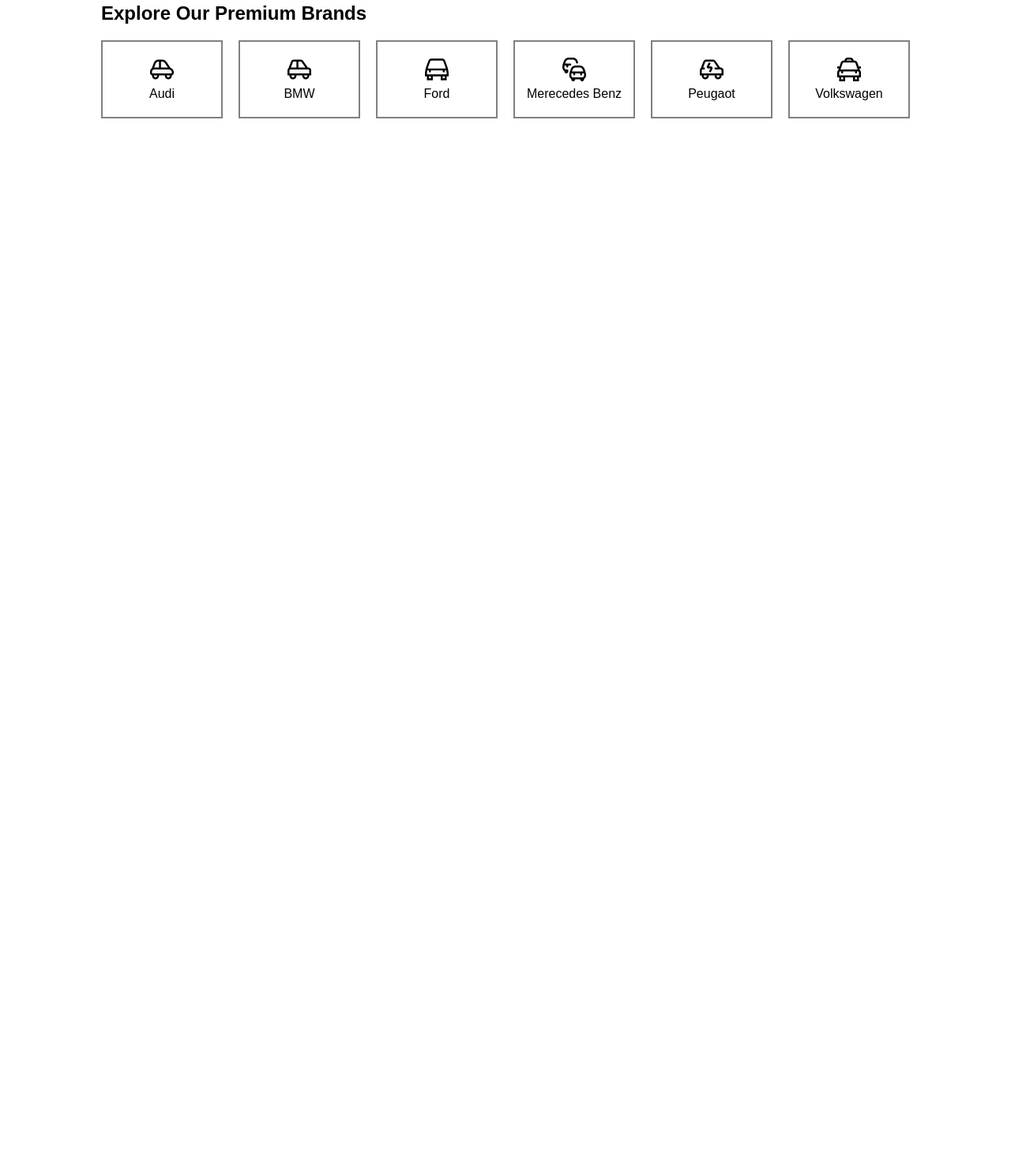
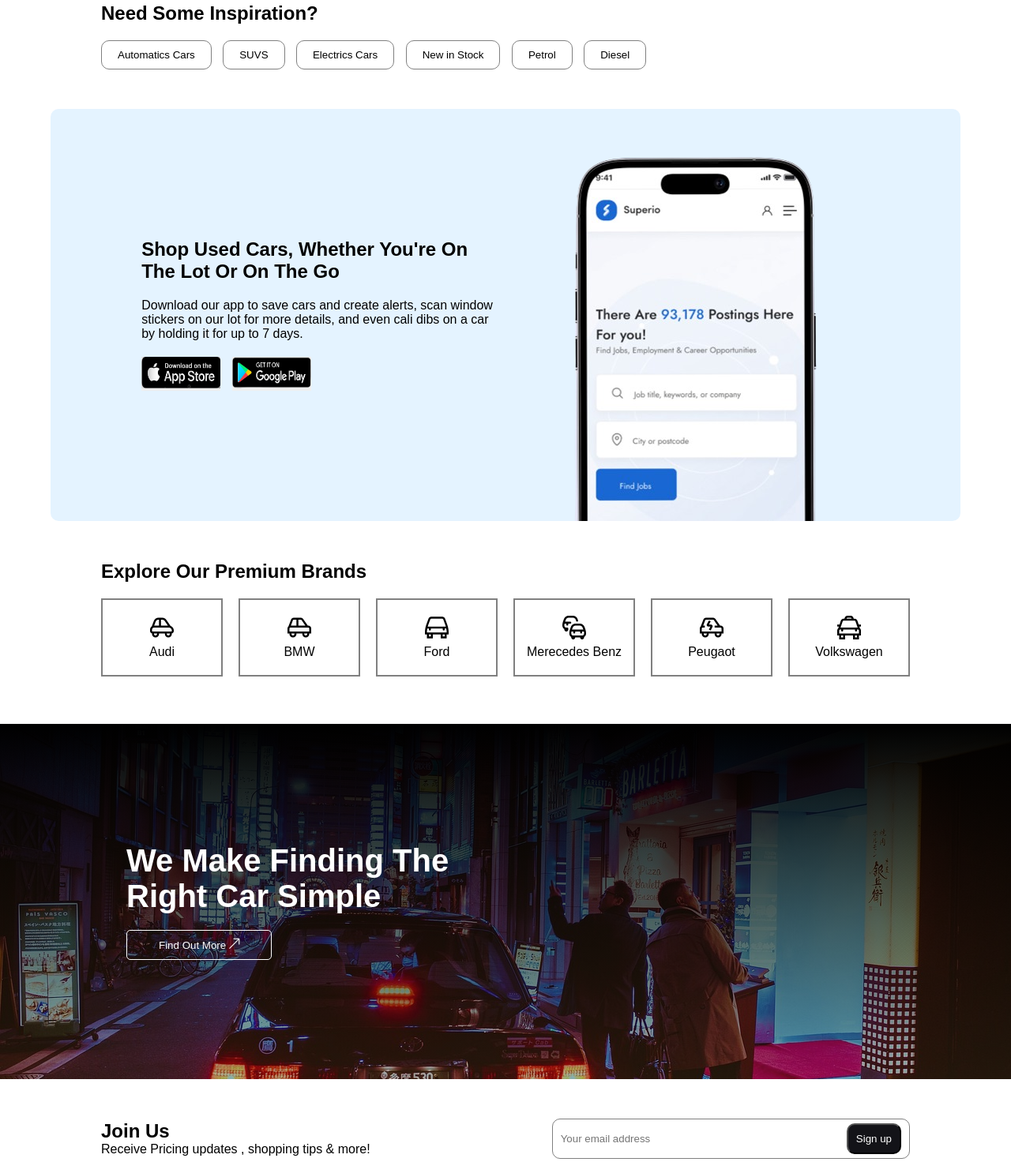
Before and after one commit to MdSaifulIslamRafsan/SquareFlow, a plain HTML site: page index.html in a window 1280 px wide. Shown: the part 1270-2742 px from the top of the page at 79% size. Before the commit the page ends 1480 px from the top, so only its background shows below. Drawn offline with nearby package versions, Linux system fonts and the light colour scheme.

Commit message:
added app download section

```diff
--- a/index.html
+++ b/index.html
@@ -46,12 +46,18 @@
     <!-- Online in person, every-where -->
     <section class="header two_Layout_Header">
       <div class="online_in_person_textarea">
-          <h1>Online, in-person, <br> everywhere</h1>
-          <p>Choose from thousand of vehicles from multiple brands and buy online with Click & Drive, or visit us at one of our dealerships today.</p>
+        <h1>
+          Online, in-person, <br />
+          everywhere
+        </h1>
+        <p>
+          Choose from thousand of vehicles from multiple brands and buy online
+          with Click & Drive, or visit us at one of our dealerships today.
+        </p>
         <button>Get Started <i class="fi fi-rs-arrow-up-right"></i></button>
       </div>
       <div class="online_in_person_imgarea">
-          <img src="image/car-1300629_1280.png" alt="">
+        <img src="image/car-1300629_1280.png" alt="" />
       </div>
     </section>
     <!-- Why Choose Us? -->
@@ -61,23 +67,34 @@
         <div>
           <i class="fi fi-rr-chart-histogram icon"></i>
           <h4 class="mt-10">Special Financing Offers</h4>
-                <p class="mt-10">Our stress-free finance department that can find financial solutions to save you money.</p>
+          <p class="mt-10">
+            Our stress-free finance department that can find financial solutions
+            to save you money.
+          </p>
         </div>
         <div>
           <i class="fi fi-sr-donate icon"></i>
           <h4 class="mt-10">Trusted Car Dealership</h4>
-                <p class="mt-10">Our stress-free finance department that can find financial solutions to save you money</p>
+          <p class="mt-10">
+            Our stress-free finance department that can find financial solutions
+            to save you money
+          </p>
         </div>
         <div>
           <i class="fi fi-sr-brand icon"></i>
           <h4 class="mt-10">Transparent Pricing</h4>
-                <p class="mt-10">Our stress-free finance department that can find financial solutions to save you money.
+          <p class="mt-10">
+            Our stress-free finance department that can find financial solutions
+            to save you money.
           </p>
         </div>
         <div>
           <i class="fi fi-tr-challenge-alt icon"></i>
           <h4 class="mt-10">Expert Car Service</h4>
-                <p class="mt-10">Our stress-free finance department that can find financial solutions to save you money</p>
+          <p class="mt-10">
+            Our stress-free finance department that can find financial solutions
+            to save you money
+          </p>
         </div>
       </div>
     </section>
@@ -109,9 +126,35 @@
         </div>
       </div>
     </section>
+    <!-- Need Some Inspiration?-->
 
+    <section class="header">
+      <h1>Need Some Inspiration?</h1>
+      <div class="Inspiration_header">
+        <button>Automatics Cars</button>
+        <button>SUVS</button>
+        <button>Electrics Cars</button>
+        <button>New in Stock</button>
+        <button>Petrol</button>
+        <button>Diesel</button>
+      </div>
+    </section>
 
-
+    <section class="download_app_section">
+     <div class="download_app_header pt-40">
+      <div>
+        <h1>Shop Used Cars, Whether You're On The Lot Or On The Go</h1>
+        <p>Download our app to save cars and create alerts, scan window stickers on our lot for more details, and even cali dibs on a car by holding it for up to 7 days.</p>
+        <div class="download_btn_header">
+          <button><img class="Download_img" src="image/Screenshot_2024-07-07_163442-removebg-preview.png" alt=""></button>
+        <button><img  class="Download_img" src="image/Screenshot_2024-07-07_163504-removebg-preview.png" alt=""></button>
+        </div>
+       </div>
+       <div class="download_image_area">
+          <img src="image/Screenshot_2024-07-07_154719-removebg-preview.png" alt="">
+       </div>
+     </div>
+    </section>
 
     <!-- Explore Our Premium Brands -->
     <section class="header">
@@ -144,6 +187,27 @@
       </div>
     </section>
 
+    <!-- We Make Finding The Right Car Simple -->
+
+    <section class="Finding_car">
+      <div>
+        <h1>We Make Finding The <br> Right Car Simple</h1>
+      <button>Find Out More <i class="fi fi-rs-arrow-up-right"></i></button>
+      </div>
+    </section>
+
+    <!-- Join us -->
+    <section class="header two_Layout_Header">
+      <div>
+        <h2>Join Us</h2>
+        <p>Receive Pricing updates , shopping tips & more!</p>
+      </div>
+      <div class="SignUp">
+        <input placeholder="Your email address" type="text" />
+        <button>Sign up</button>
+      </div>
+    </section>
+
     <script src="script.js"></script>
   </body>
 </html>
--- a/responsive.css
+++ b/responsive.css
@@ -13,6 +13,20 @@
     .two_Layout_Header > div{
         width: 100%;
     }
+    .SignUp{
+        margin-left: 0px;
+    }
+
+    .download_app_header{
+        flex-direction: column;
+        width: 100%;
+    }
+    .download_app_header > div{
+        width: 80%;
+    }
+    .pt-40{
+        padding-top: 40px;
+    }
 }
 
 /* Media query for mobile phones */
@@ -23,4 +37,5 @@
     .browser_type_Category_header{
         grid-template-columns: repeat( 2 , 1fr);
     }
+
 }
--- a/style.css
+++ b/style.css
@@ -77,3 +77,100 @@
     border-radius: 20px;
     background-size: cover;
 }
+.SignUp{
+    background-color: #fff;
+    border: 1px solid gray;
+    display: flex;
+    padding: 5px 10px;
+    border-radius: 10px;
+    margin-left: 100px;
+}
+.SignUp button{
+    background-color: #131318;
+    color: #fff;
+    padding: 10px;
+    border-radius: 10px;
+    white-space: nowrap;
+}
+.SignUp input{
+    padding: 10px 0;
+    outline: none;
+    border: none;
+    flex: 1;
+}
+
+.Inspiration_header button{
+    padding: 10px 20px;
+    border-radius: 10px;
+    border: 1px solid gray;
+    background-color: transparent;
+    margin-right: 10px;
+    margin-top: 20px;
+}
+
+.Finding_car{
+    background:  linear-gradient(rgb(0, 0, 0), rgba(24, 23, 23, 0.3)),
+    url("image/japan-2014617_1280.jpg") no-repeat center center;
+    background-size: cover;
+    height: 450px;
+   display: flex;
+   align-items: center;
+    color: #fff;
+}
+.Finding_car > div{
+    width: 75%;
+    margin: 0 auto;
+}
+.Finding_car > div h1{
+    font-size: 40px;
+}
+.Finding_car button{
+    background: transparent;
+    border: 1px solid white;
+    color: #fff;
+    padding: 10px 40px;
+    border-radius: 5px;
+    margin-top: 20px;
+}
+.download_app_section{
+    display: flex;
+    width: 90%;
+    max-width: 1540px;
+    margin: 0 auto;
+    background: rgba(0, 145, 255, 0.107);
+    min-height: 400px;
+    align-items: center;
+    justify-content: center;
+    border-radius: 10px;
+}
+
+.download_app_header{
+    width: 80%;
+    display: flex;
+    gap: 20px;
+    align-items: center;
+    justify-content: center;
+}
+.download_app_header > div{
+    gap: 20px;
+    width: 50%;
+
+}
+.download_app_header p{
+    margin-top: 20px;
+}
+.download_btn_header button{
+    max-width: 100px;
+    width: 100%;
+    border: none;
+    margin-top: 20px;
+    margin-right: 10px;
+}
+.Download_img{
+    width: 100%;
+    height: 40px;
+}
+.download_image_area{
+    display: flex;
+    justify-content: center;
+}
```
Also changed, not shown: image/Screenshot_2024-07-07_154719-removebg-preview.png (added), image/Screenshot_2024-07-07_163442-removebg-preview.png (added), image/Screenshot_2024-07-07_163504-removebg-preview.png (added), image/japan-2014617_1280.jpg (added), image/woman-7880177_1280.webp (added). Lines whose indentation alone changed are shown as unchanged.
